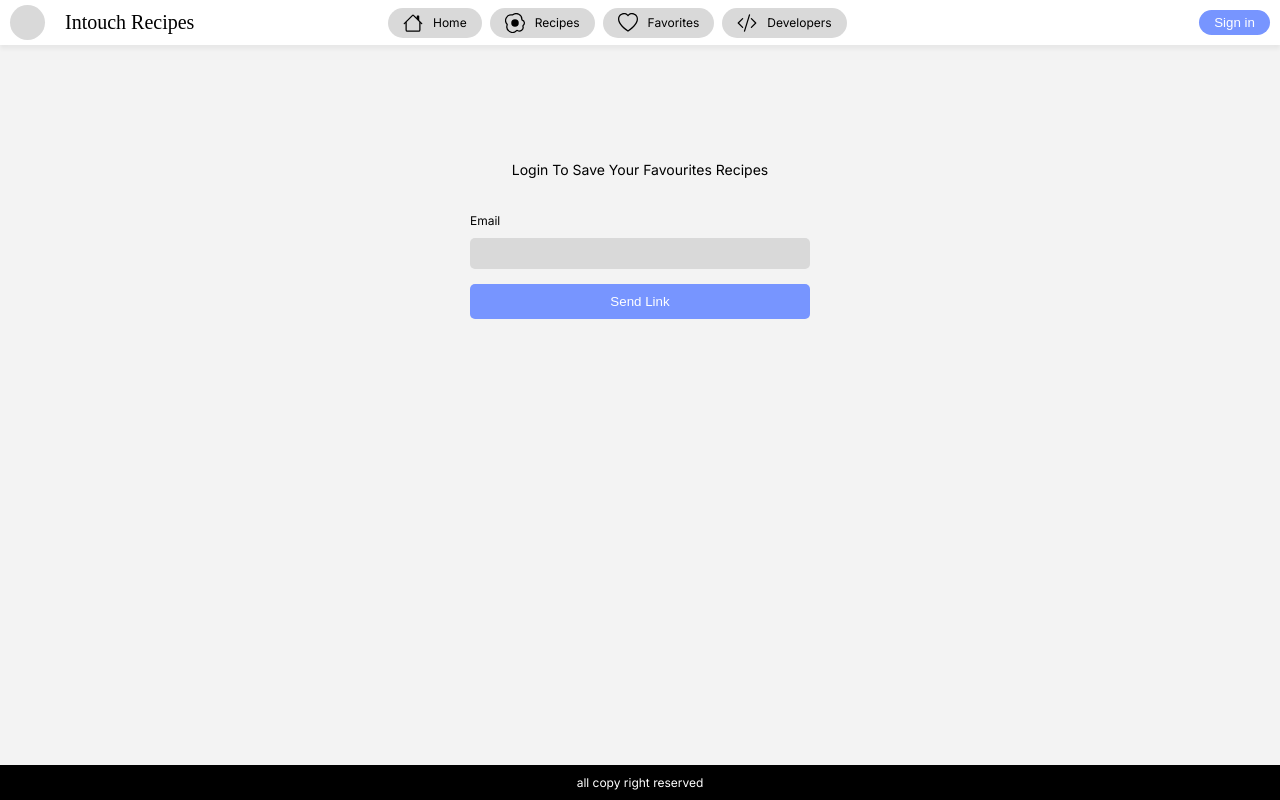
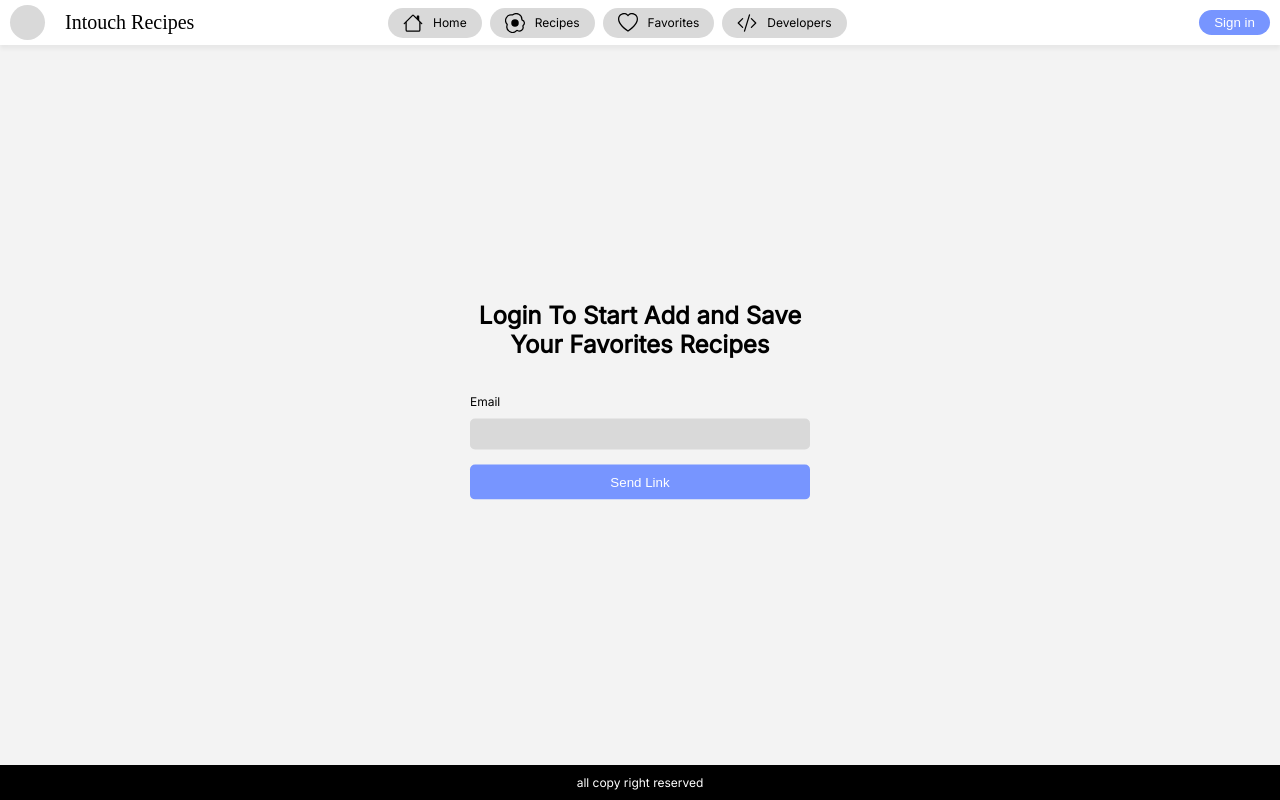
Before and after one commit to ahmed-sudani/recipes, a Next.js app: page /auth/signin in a window 1280 px wide. Built offline with nearby package versions, Linux system fonts and the light colour scheme; no server answers; a web font is replaced by a local one.

Commit message:
update text

```diff
--- a/pages/auth/signin/index.js
+++ b/pages/auth/signin/index.js
@@ -1,18 +1,22 @@
 import { getCsrfToken } from 'next-auth/react'
 import Button from '../../../components/button'
 import Head from '../../../components/head'
-
 import styles from './styles.module.css'
 export default function Signin({ csrfToken }) {
   return (
     <>
-      <Head title="Login" description="Login To Save Your Favourites Recipes" />
+      <Head
+        title="Login"
+        description="Login To Start Add and Save Your Favorites Recipes"
+      />
       <form
         className={styles.Form}
         action="/api/auth/signin/email"
         method="POST"
       >
-        <div className={styles.Text}>Login To Save Your Favourites Recipes</div>
+        <div className={styles.Text}>
+          Login To Start Add and Save Your Favorites Recipes
+        </div>
         <div className={styles.inputForm}>
           <input name="csrfToken" type="hidden" defaultValue={csrfToken} />
           <label> Email </label>
--- a/pages/auth/signin/styles.module.css
+++ b/pages/auth/signin/styles.module.css
@@ -1,7 +1,8 @@
 .Text {
   text-align: center;
-  font-size: 14px;
+  font-size: 24px;
   margin-bottom: 20px;
+  font-weight: bold;
 }
 .Form {
   width: 100%;
@@ -12,7 +13,7 @@
   display: flex;
   flex-direction: column;
   position: absolute;
-  top: 30%;
+  top: 50%;
   left: 50%;
   transform: translate(-50%, -50%);
   gap: 15px;
```
